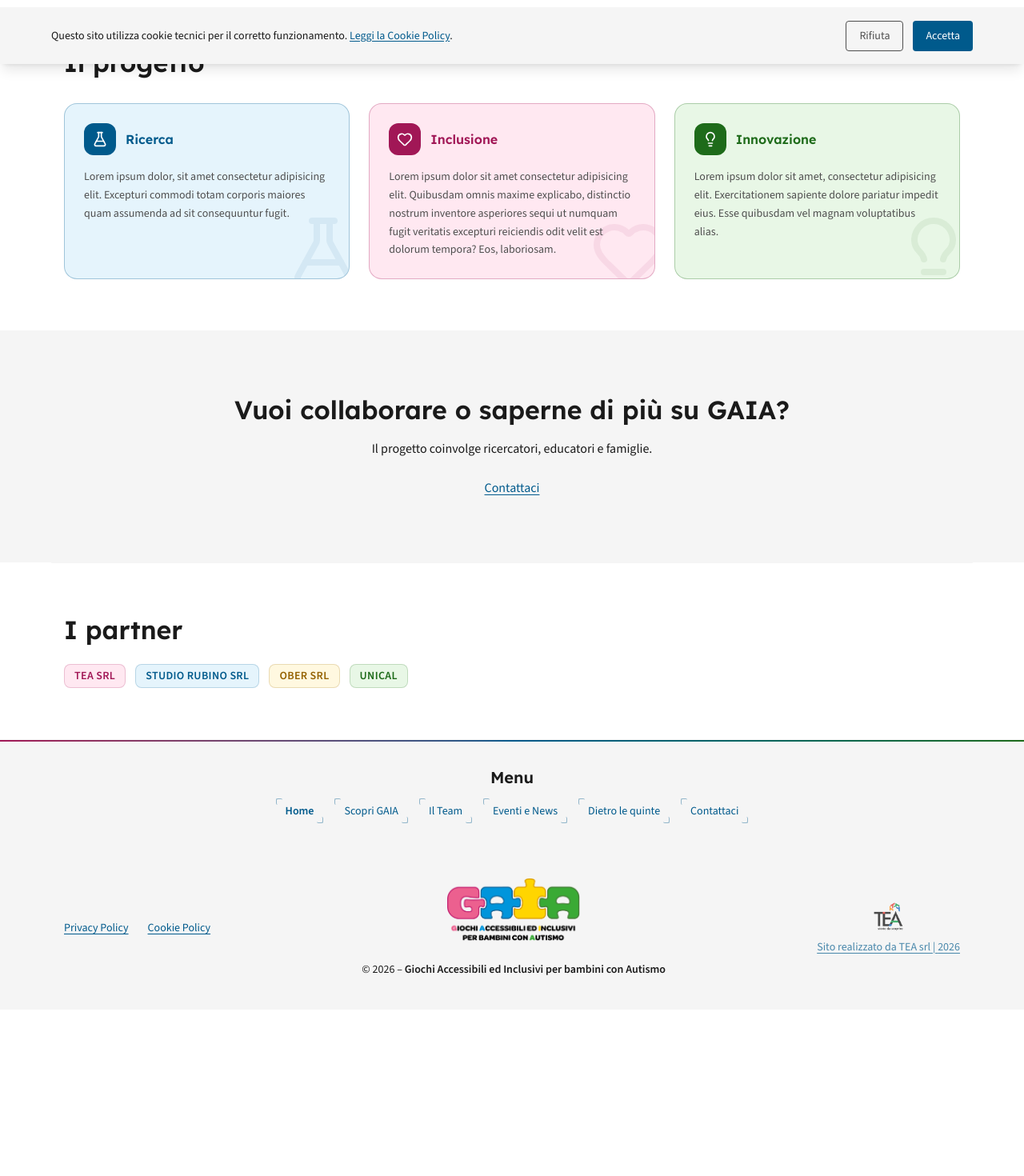
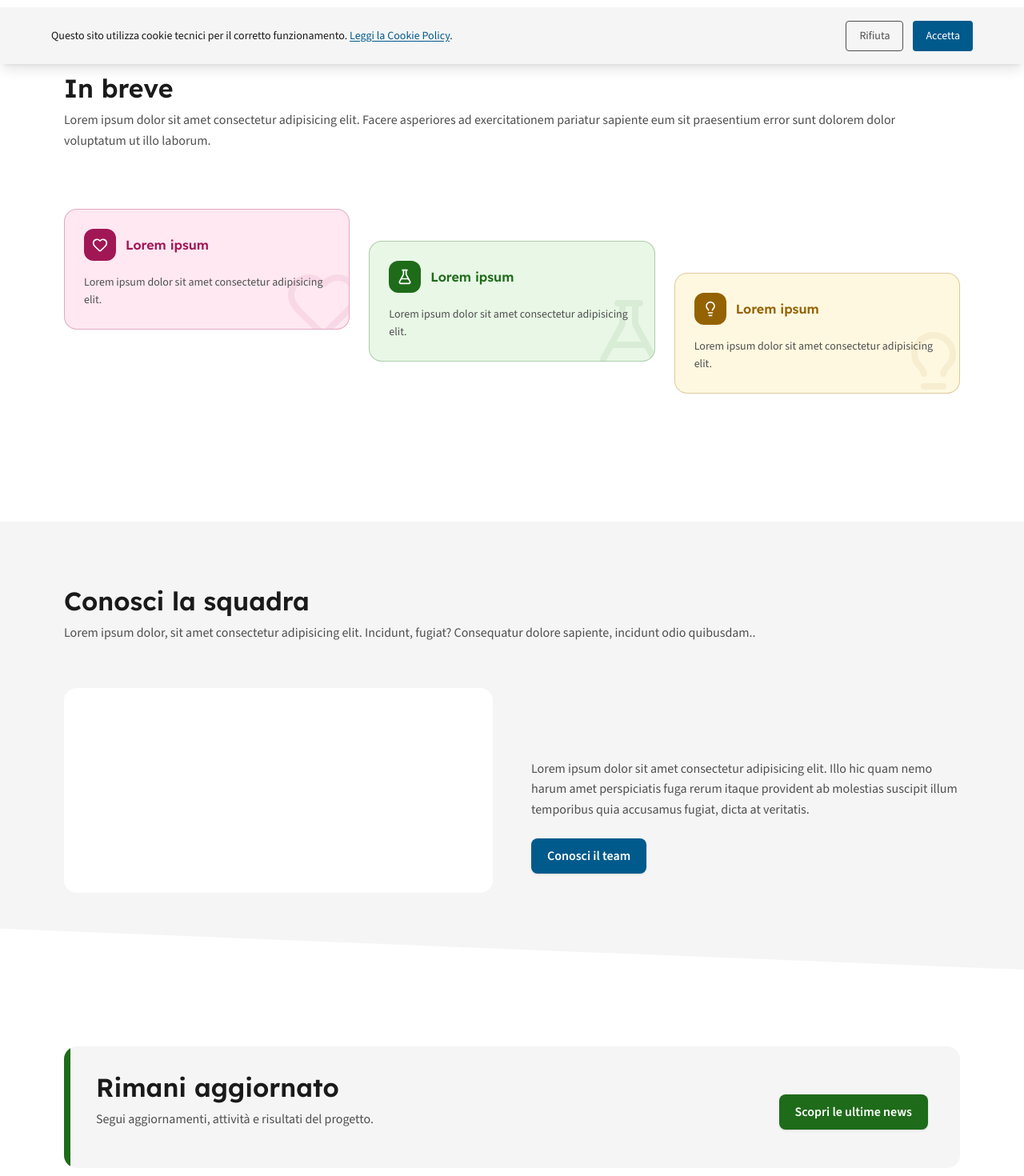
Before and after one commit to LauraCorrado/gaia-game, a React (Vite) app: page / in a window 1280 px wide. Shown: the part 720-2190 px from the top of the page at 80% size. Before the commit the page ends 1982 px from the top, so only its background shows below. Built offline with nearby package versions, Linux system fonts and the light colour scheme.

Commit message:
feat(Home.tsx): update layout and content structure for improved clarity and engagement

```diff
--- a/src/pages/Home.tsx
+++ b/src/pages/Home.tsx
@@ -1,6 +1,6 @@
 import Hero from "../components/ui/Hero";
 import Card from "../components/ui/Card";
-import Badge from "../components/ui/Badge";
+import Button from "../components/ui/Button";
 import heroHome from "../assets/img/hero/home_hero.webp";
 import { FlaskConical, Heart, Lightbulb } from "lucide-react";
 
@@ -10,7 +10,7 @@ export default function Home() {
       <Hero
         badge="GAIA · Homepage"
         title="Benvenuti in GAIA!"
-        subtitle="Un’esperienza multisensoriale inclusiva pensata per stimolare l’apprendimento, favorire l’interazione e valorizzare ogni unicità"
+        subtitle="Un'esperienza multisensoriale inclusiva pensata per stimolare l'apprendimento, favorire l'interazione e valorizzare ogni unicità"
         image={heroHome}
         accentColor="blue"
         actions={[
@@ -19,71 +19,146 @@ export default function Home() {
         ]}
       />
 
-      <section
-        aria-labelledby="obiettivi-title"
-        className="max-w-6xl mx-auto px-4 py-16"
+      {/* IL PROGETTO IN BREVE — griglia offset */}
+      <section className="max-w-6xl mx-auto px-4 py-24 overflow-visible">
+        <div className="flex items-end justify-start gap-6 mb-16">
+          <div className="pb-2">
+            <h2 className="text-lm-text-primary dark:text-dm-text-primary">
+              In breve
+            </h2>
+            <p className="mt-2 text-lm-text-secondary dark:text-dm-text-secondary">
+              Lorem ipsum dolor sit amet consectetur adipisicing elit. Facere asperiores ad exercitationem pariatur sapiente eum sit praesentium error sunt dolorem dolor voluptatum ut illo laborum.
+            </p>
+          </div>
+        </div>
+
+        <div className="grid grid-cols-1 md:grid-cols-3 gap-6 md:items-start">
+          <div>
+            <Card color="pink" title="Lorem ipsum" icon={Heart} as="article">
+              Lorem ipsum dolor sit amet consectetur adipisicing elit.
+            </Card>
+          </div>
+
+          <div className="md:mt-10">
+            <Card
+              color="green"
+              title="Lorem ipsum"
+              icon={FlaskConical}
+              as="article"
             >
-        <h2
-          id="obiettivi-title"
-          className="text-lm-text-primary dark:text-dm-text-primary mb-8"
+              Lorem ipsum dolor sit amet consectetur adipisicing elit.
+            </Card>
+          </div>
+
+          <div className="md:mt-20">
+            <Card
+              color="yellow"
+              title="Lorem ipsum"
+              icon={Lightbulb}
+              as="article"
             >
-          Il progetto
-        </h2>
-        <div className="grid grid-cols-1 md:grid-cols-3 gap-6">
-          <Card color="blue" title="Ricerca" icon={FlaskConical} as="article">
-            Lorem ipsum dolor, sit amet consectetur adipisicing elit. Excepturi
-            commodi totam corporis maiores quam assumenda ad sit consequuntur
-            fugit.
+              Lorem ipsum dolor sit amet consectetur adipisicing elit.
             </Card>
-          <Card color="pink" title="Inclusione" icon={Heart} as="article">
-            Lorem ipsum dolor sit amet consectetur adipisicing elit. Quibusdam
-            omnis maxime explicabo, distinctio nostrum inventore asperiores
-            sequi ut numquam fugit veritatis excepturi reiciendis odit velit est
-            dolorum tempora? Eos, laboriosam.
-          </Card>
-          <Card color="green" title="Innovazione" icon={Lightbulb} as="article">
-            Lorem ipsum dolor sit amet, consectetur adipisicing elit.
-            Exercitationem sapiente dolore pariatur impedit eius. Esse quibusdam
-            vel magnam voluptatibus alias.
-          </Card>
+          </div>
         </div>
       </section>
 
-      <section className="bg-lm-bg-secondary dark:bg-dm-bg-secondary py-20">
-        <div className="max-w-4xl mx-auto text-center px-4">
-          <h2>Vuoi collaborare o saperne di più su GAIA?</h2>
-          <p className="mt-4">
-            Il progetto coinvolge ricercatori, educatori e famiglie.
+      {/* CONOSCI LA SQUADRA */}
+      <div className="relative mt-16">
+        <div
+          className="absolute inset-x-0 top-0 h-16 bg-lm-bg-secondary dark:bg-dm-bg-secondary"
+          style={{ clipPath: "polygon(0 100%, 100% 0, 100% 100%)" }}
+          aria-hidden="true"
+        />
+
+        <section className="bg-lm-bg-secondary dark:bg-dm-bg-secondary pt-20 pb-24">
+          <div className="max-w-6xl mx-auto px-4">
+            <div className="flex items-end gap-6 mb-12">
+              <div className="pb-2">
+                <h2 className="text-lm-text-primary dark:text-dm-text-primary">
+                  Conosci la squadra
+                </h2>
+                <p className="mt-2 text-lm-text-secondary dark:text-dm-text-secondary">
+                  Lorem ipsum dolor, sit amet consectetur adipisicing elit. Incidunt, fugiat? Consequatur dolore sapiente, incidunt odio quibusdam..
                 </p>
+              </div>
+            </div>
 
-          <a className="mt-6 inline-block btn-primary">Contattaci</a>
+            <div className="grid md:grid-cols-2 gap-12 items-center">
+              <div className="h-64 rounded-2xl bg-lm-bg-primary dark:bg-dm-bg-primary order-last md:order-first" />
+
+              <div className="md:mt-16">
+                <p className="text-lm-text-secondary dark:text-dm-text-secondary mb-6">
+                  Lorem ipsum dolor sit amet consectetur adipisicing elit. Illo hic quam nemo harum amet perspiciatis fuga rerum itaque provident ab molestias suscipit illum temporibus quia accusamus fugiat, dicta at veritatis.
+                </p>
+                <a href="/team">
+                  <Button color="blue">Conosci il team</Button>
+                </a>
+              </div>
+            </div>
           </div>
         </section>
 
-      <section
-        aria-labelledby="partner-title"
-        className="max-w-6xl mx-auto px-4 py-16 border-t border-lm-bg-secondary dark:border-dm-bg-secondary"
+        <div
+          className="absolute inset-x-0 bottom-0 h-16 bg-lm-bg-primary dark:bg-dm-bg-primary"
+          style={{ clipPath: "polygon(0 20%, 100% 100%, 0 100%)" }}
+          aria-hidden="true"
+        />
+      </div>
+
+      {/* EVENTI E NEWS SEZIONE */}
+      <section className="max-w-6xl mx-auto px-4 py-24">
+        <div className="relative rounded-2xl overflow-hidden bg-lm-bg-secondary dark:bg-dm-bg-secondary">
+          <div
+            className="absolute left-0 inset-y-0 w-2 bg-lm-green dark:bg-dm-green"
+            aria-hidden="true"
+          />
+
+          <div className="flex flex-col md:flex-row items-center gap-8 px-10 py-12">
+            <div className="md:-mt-4 flex-1">
+              <h2 className="text-lm-text-primary dark:text-dm-text-primary">
+                Rimani aggiornato
+              </h2>
+              <p className="mt-2 text-lm-text-secondary dark:text-dm-text-secondary max-w-lg">
+                Segui aggiornamenti, attività e risultati del progetto.
+              </p>
+            </div>
+
+            <div className="md:self-end shrink-0">
+              <a href="/eventi-news">
+                <Button color="green">Scopri le ultime news</Button>
+              </a>
+            </div>
+          </div>
+        </div>
+      </section>
+      {/* SEZIONE CONTATTI */}
+      <section className="pt-10 pb-28 overflow-hidden">
+        <div className="max-w-6xl mx-auto px-4">
+          <div
+            className="flex items-center justify-center gap-4 mb-10"
+            aria-hidden="true"
           >
-        <h2
-          id="partner-title"
-          className="text-lm-text-primary dark:text-dm-text-primary mb-6"
-        >
-          I partner
+            <div className="h-px w-xl bg-lm-pink dark:bg-dm-pink" />
+          </div>
+
+          <div className="grid md:grid-cols-2 gap-8 items-end pt-10">
+            <h2 className="text-lm-text-primary dark:text-dm-text-primary text-5xl leading-tight">
+              Vuoi saperne
+              <br />
+              di più?
             </h2>
-        <div className="flex flex-wrap gap-3">
-          {[
-            { label: "TEA SRL", color: "pink" },
-            { label: "Studio Rubino SRL", color: "blue" },
-            { label: "Ober SRL", color: "yellow" },
-            { label: "UNICAL", color: "green" },
-          ].map(({ label, color }) => (
-            <Badge
-              key={label}
-              label={label}
-              color={color as "pink" | "blue" | "yellow" | "green"}
-              size="md"
-            />
-          ))}
+
+            <div className="md:pb-2">
+              <p className="text-lm-text-secondary dark:text-dm-text-secondary mb-6">
+                Siamo disponibili per informazioni, collaborazioni e
+                approfondimenti sul progetto.
+              </p>
+              <a href="/contatti">
+                <Button color="pink">Contattaci</Button>
+              </a>
+            </div>
+          </div>
         </div>
       </section>
     </>
```
Lines whose indentation alone changed are shown as unchanged.
